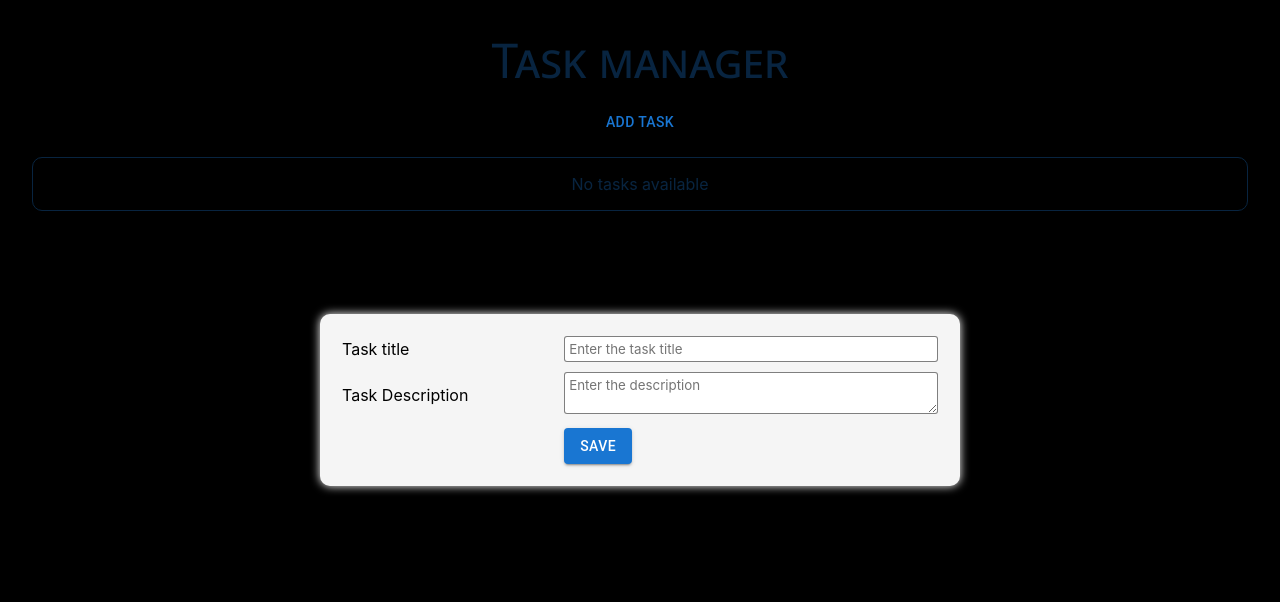
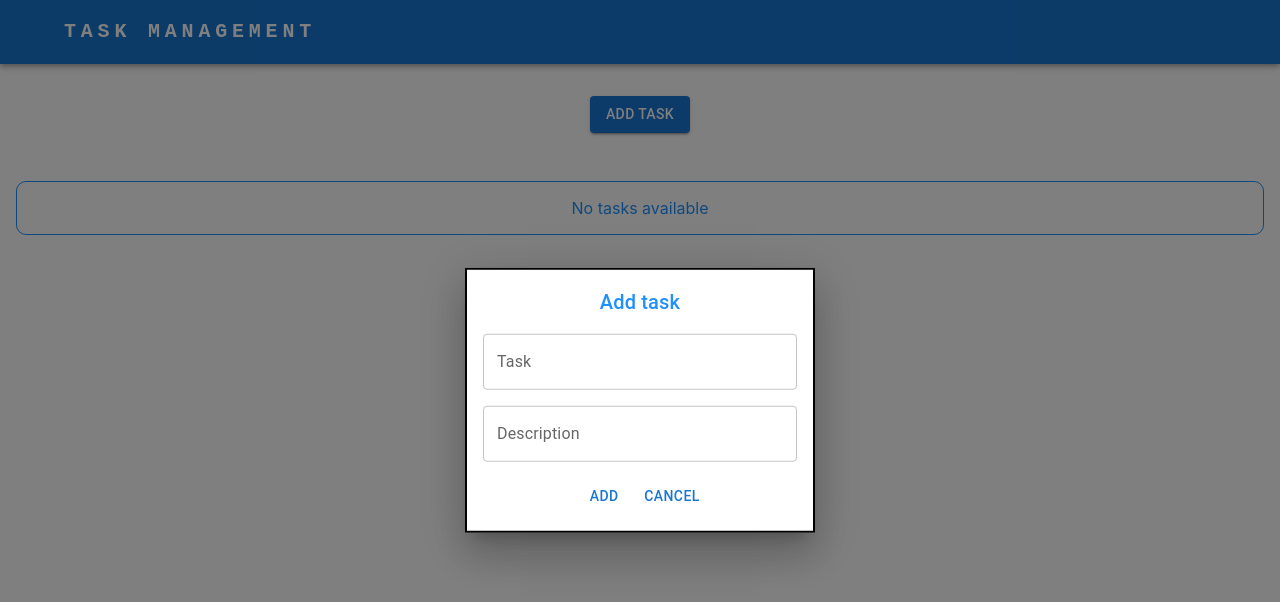
Before and after one commit to PunithRajKumarM/Typescript-task-manager, a React (Create React App) app: page / in a window 1280 px wide. Both pictures are taken after a click on the button "ADD TASK". Shown: the top 602 px of the page. Built offline with nearby package versions, Linux system fonts and the light colour scheme.

Commit message:
Created Modal, Navbar,

```diff
--- a/src/components/Main/TaskPage.css
+++ b/src/components/Main/TaskPage.css
@@ -1,6 +1,6 @@
-.taskPageWrapper {
+/* .taskPageWrapper {
   padding: 2rem 1rem;
-}
+} */
 .taskPage {
   display: flex;
   flex-wrap: wrap;
--- a/src/components/Main/TaskPage.tsx
+++ b/src/components/Main/TaskPage.tsx
@@ -2,12 +2,15 @@ import { showEditModal, showModal } from "../../store/modalSlice";
 import { RootState } from "../../store/store";
 import { Task, editTask, removeTask } from "../../store/taskSlice";
 import EditModal from "../Modal/EditModal";
-import Modal from "../Modal/Modal";
+// import Modal from "../Modal/Modal";
 import "./TaskPage.css";
 import { useDispatch, useSelector } from "react-redux";
 import DeleteIcon from "@mui/icons-material/Delete";
 import EditIcon from "@mui/icons-material/Edit";
-import { Button, Typography } from "@mui/material";
+import Navbar from "../../mui/Navbar";
+import { Button } from "@mui/material";
+import BasicModal from "../../mui/Modal";
+import AddTaskButton from "../../mui/AddTaskButton";
 
 const TaskPage = () => {
   const modal = useSelector((state: RootState) => state.modal);
@@ -35,14 +38,9 @@ const TaskPage = () => {
 
   return (
     <div className="taskPageWrapper">
-      <div className="taskPage">
-        <Typography variant="h3" component="h1">Task manager</Typography>
-        <Button className="taskPageButton" onClick={handleModal}>
-          Add Task
-        </Button>
-      </div>
-      {displayModal && <Modal />}
-
+      <Navbar />
+      <AddTaskButton handleModal={handleModal} />
+      {displayModal && <BasicModal openModal={displayModal} />}
       <div className="tasksList">
         {tasks.length === 0 && <p className="noTaskText">No tasks available</p>}
         {tasks.length > 0 && (
--- a/src/index.css
+++ b/src/index.css
@@ -10,5 +10,12 @@
 html,
 body {
   height: 100%;
-  background-color: black;
+  /* background-color: black; */
 }
+
+.TaskMuiButton {
+  display: flex;
+  width: 100%;
+  justify-content: center;
+  align-items: center;
+}
--- /dev/null
+++ b/src/mui/AddTaskButton.tsx
@@ -0,0 +1,29 @@
+import { Button } from "@mui/material";
+import { MouseEventHandler } from "react";
+
+interface InputFieldProps {
+  handleModal: MouseEventHandler<HTMLButtonElement>;
+}
+
+export default function AddTaskButton({ handleModal }: InputFieldProps) {
+  return (
+    <div
+      style={{
+        padding: "2rem",
+        display: "flex",
+        alignItems: "center",
+        width: "100%",
+        flexWrap: "wrap",
+        justifyContent: "center",
+      }}
+    >
+      <Button
+        className="taskPageButton"
+        onClick={handleModal}
+        variant="contained"
+      >
+        Add Task
+      </Button>
+    </div>
+  );
+}
--- /dev/null
+++ b/src/mui/Modal.tsx
@@ -0,0 +1,56 @@
+import Box from "@mui/material/Box";
+import Typography from "@mui/material/Typography";
+import Modal from "@mui/material/Modal";
+import { Button, TextField } from "@mui/material";
+
+interface BasicModalProps {
+  openModal: boolean;
+}
+
+const style = {
+  position: "absolute" as "absolute",
+  top: "50%",
+  left: "50%",
+  transform: "translate(-50%, -50%)",
+  width: 350,
+  bgcolor: "background.paper",
+  border: "2px solid #000",
+  boxShadow: 24,
+  display: "flex",
+  flexDirection: "column",
+  gap: "1rem",
+  p: 2,
+};
+
+export default function BasicModal({ openModal }: BasicModalProps) {
+  return (
+    <Modal
+      open={openModal}
+      // onClose
+      aria-labelledby="modal-modal-title"
+      aria-describedby="modal-modal-description"
+    >
+      <Box sx={style}>
+        <Typography
+          id="modal-modal-title"
+          variant="h6"
+          component="h4"
+          color={"dodgerblue"}
+          textAlign={"center"}
+        >
+          Add task
+        </Typography>
+        <TextField id="outlined-multiline-static" label="Task" rows={4} />
+        <TextField
+          id="outlined-multiline-static"
+          label="Description"
+          rows={4}
+        />
+        <div className="TaskMuiButton">
+          <Button>Add</Button>
+          <Button>Cancel</Button>
+        </div>
+      </Box>
+    </Modal>
+  );
+}
--- /dev/null
+++ b/src/mui/Navbar.tsx
@@ -0,0 +1,29 @@
+import { AppBar, Container, Toolbar, Typography } from "@mui/material";
+
+export default function Navbar() {
+  return (
+    <AppBar position="static">
+      <Container>
+        <Toolbar disableGutters>
+          <Typography
+            variant="h6"
+            noWrap
+            component="a"
+            href="#app-bar-with-responsive-menu"
+            sx={{
+              mr: 2,
+              //   display: { xs: "none", md: "flex" },
+              fontFamily: "monospace",
+              fontWeight: 700,
+              letterSpacing: ".3rem",
+              color: "inherit",
+              textDecoration: "none",
+            }}
+          >
+            TASK MANAGEMENT
+          </Typography>
+        </Toolbar>
+      </Container>
+    </AppBar>
+  );
+}
```
